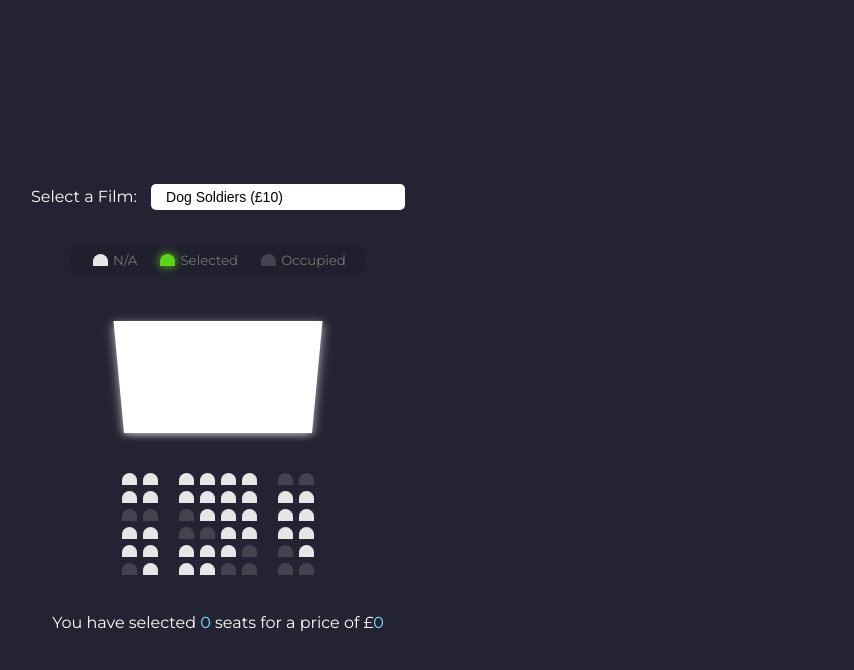
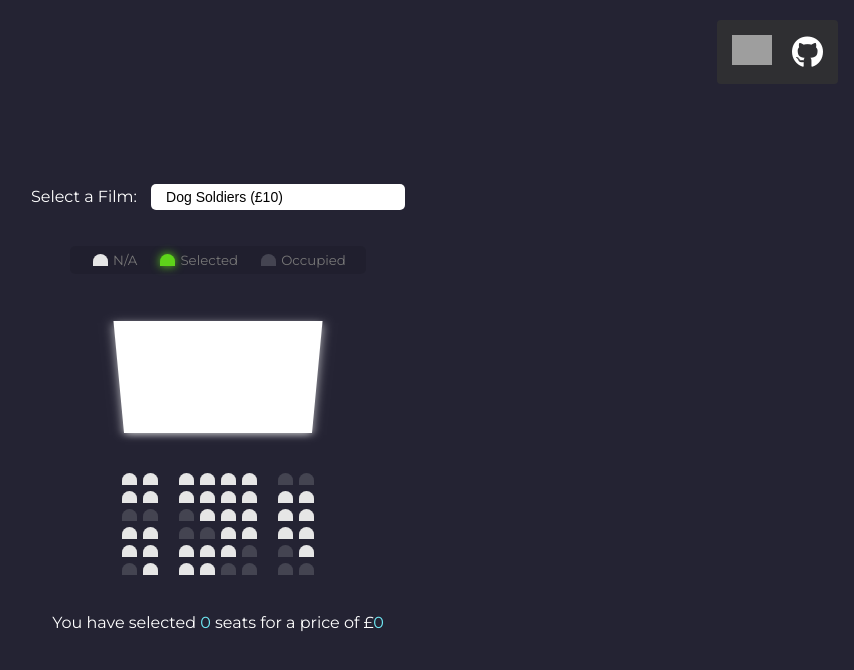
Before and after one commit to jonmccallum96/movie-seats, a plain HTML site: page index.html in a window 1280 px wide. Shown: the whole page, without its empty margins (422-1276 px from the left). Drawn offline with Linux system fonts and the light colour scheme; grey boxes are pictures that could not be loaded.

Commit message:
update readme.md

```diff
--- a/index.html
+++ b/index.html
@@ -1,15 +1,28 @@
 <!DOCTYPE html>
 <html lang="en">
-
   <head>
     <meta charset="UTF-8" />
     <meta name="viewport" content="width=device-width, initial-scale=1.0" />
     <title>Film Seat Booking App</title>
-  <script src="https://kit.fontawesome.com/40ffac7a6e.js" crossorigin="anonymous"></script>
+    <script
+      src="https://kit.fontawesome.com/40ffac7a6e.js"
+      crossorigin="anonymous"
+    ></script>
     <link rel="stylesheet" href="style.css" type="text/css" />
   </head>
 
   <body>
+    <div class="links">
+      <a href="http://webdevjam.com" target="_blank"
+        ><img
+          class="logo"
+          src="https://www.webdevjam.com/img/logo-yellow.png"
+          alt="wdj-logo"
+      /></a>
+      <a href="https://github.com/jonmccallum96/movie-seats" target="_blank"
+        ><i class="fab fa-github fa-2x"></i
+      ></a>
+    </div>
 
     <div class="background">
       <div class="movie-container">
@@ -101,11 +114,14 @@
         </div>
       </div>
 
-    <p class="text">You have selected <span id="count">0</span> seats for a price of £<span id="total">0</span></p>
-
+      <p class="text">
+        You have selected <span id="count">0</span> seats for a price of £<span
+          id="total"
+          >0</span
+        >
+      </p>
     </div>
 
     <script src="script.js"></script>
   </body>
-
 </html>
--- a/script.js
+++ b/script.js
@@ -1,5 +1,4 @@
 const body = document.querySelector('body');
-const background = document.querySelector('.background');
 const container = document.querySelector('.container');
 const seats = document.querySelectorAll('.row .seat:not(.occupied)');
 const count = document.getElementById('count');
--- a/style.css
+++ b/style.css
@@ -26,6 +26,46 @@ body {
   flex-direction: column;
   background-color: rgba(36, 35, 51, .95);
 }
+
+.links {
+  position: absolute;
+  top: 20px;
+  right: 20px;
+  cursor: pointer;
+  padding: 15px;
+  background-color: rgba(50, 50, 50, 0.8);
+  border-radius: 4px;
+  display: flex;
+  align-items: center;
+  justify-content: end;
+}
+
+.links a {
+  color: white;
+}
+
+.links i {
+  transition: 0.3s;
+}
+
+.links i:hover {
+  transform: scale(1.1);
+}
+
+.links a:visited {
+  color: white;
+}
+
+.logo {
+  height: 30px;
+  margin-right: 20px;
+  transition: 0.3s;
+}
+
+.logo:hover {
+  transform: scale(1.1);
+}
+
 
 .container {
   perspective: 1000px;
```
Also changed, not shown: 1 other file. Lines whose indentation alone changed are shown as unchanged.
